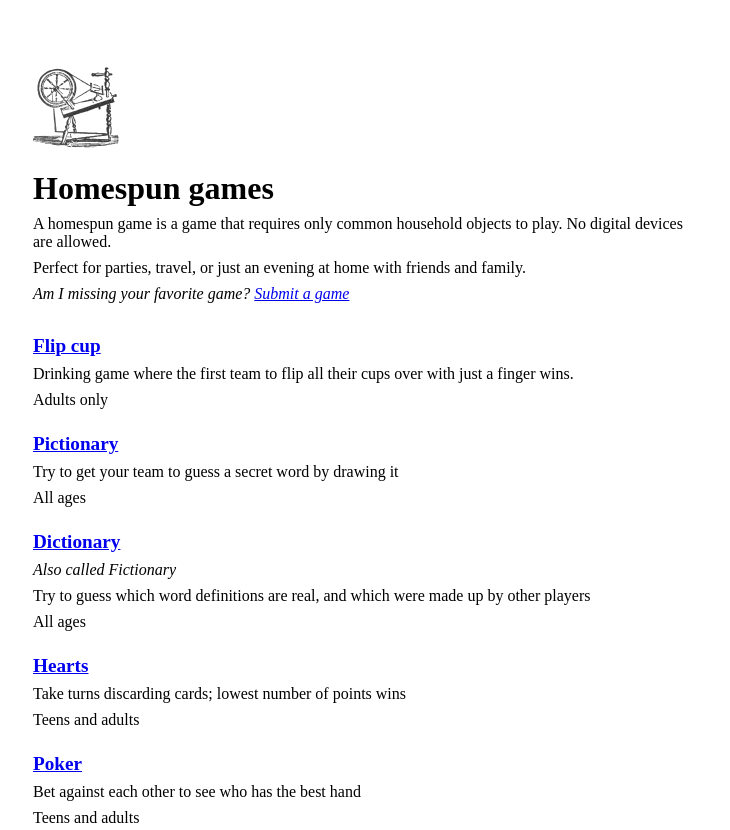
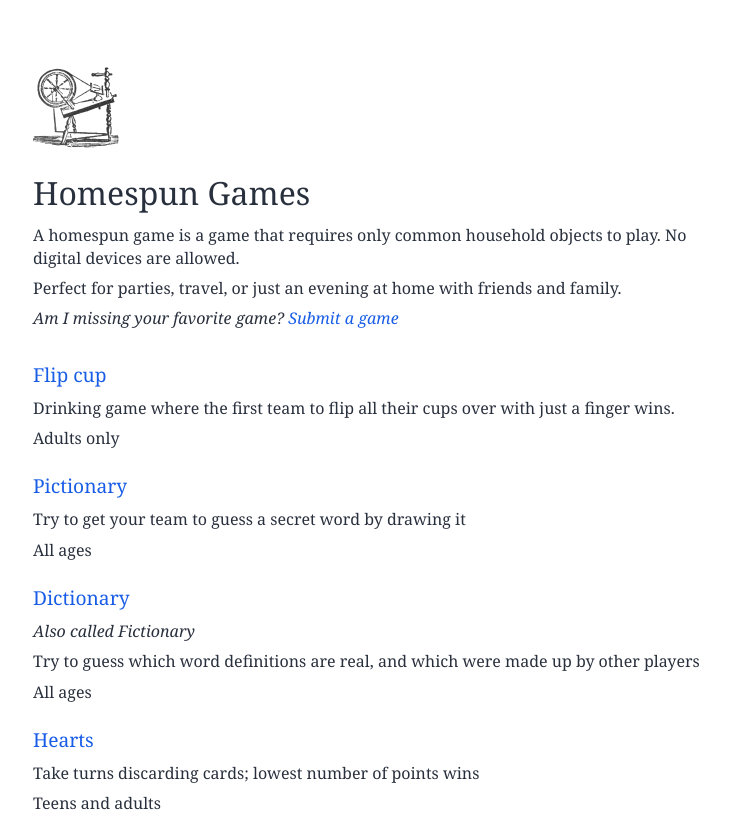
Before and after one commit to sampl/homespun-games, a website: page public/index.html in a window 1280 px wide. Shown: the top 830 px of the page, without its empty margins (271-1001 px from the left). Drawn offline with nearby package versions, Linux system fonts and the light colour scheme; a web font is replaced by a local one.

Commit message:
type and color styles

```diff
--- a/public/index.html
+++ b/public/index.html
@@ -1,9 +1,11 @@
 <!DOCTYPE html>
 <html>
   <head>
-    <link href="./style.css" rel="stylesheet">
     <title>Homespun games</title>
     <meta name="viewport" content="width=device-width">
+
+    <link href="./style.css" rel="stylesheet">
+    <link rel="stylesheet" href="https://use.typekit.net/ewq1vsr.css">
 
     <!-- Google Analytics -->
     <script async src="https://www.googletagmanager.com/gtag/js?id=UA-10319722-15"></script>
@@ -23,7 +25,7 @@
 
     <img class="icon" src="/wheel.png">
 
-    <h1>Homespun games</h1>
+    <h1>Homespun Games</h1>
 
     <p>A homespun game is a game that requires only common household objects to play. No digital devices are allowed.</p>
 
--- a/public/style.css
+++ b/public/style.css
@@ -9,19 +9,39 @@
   max-width: 42rem;
   padding: 1rem;
   margin: 0 auto;
+  color: hsl(220, 20%, 20%);
+  font-family: georgia, serif;
+  line-height: 1.4;
 }
 
 h1,
 h2,
 h3,
-h4,
-p {
+h4 {
+  font-family: clarendon-urw-extra-wide, georgia, serif;
   margin: 0 0 .5rem;
+  font-weight: 400;
 }
 h2 {
   font-size: 1.2rem;
 }
+p {
+  margin: 0 0 .5rem;
+}
+a {
+  text-decoration: none;
+  color: hsl(220, 80%, 50%);
+}
+a:focus,
+a:hover,
+a:active {
+  text-decoration: underline;
+}
+a:visited {
+  color: hsl(220, 80%, 60%);
+}
 
+/* layout */
 .icon {
   width: 86px;
   height: 86px;
@@ -43,3 +63,7 @@
   margin: 6rem 0 0;
   font-size: 13px;
 }
+footer,
+footer a {
+  color: hsl(200, 20%, 70%) !important;
+}
```
